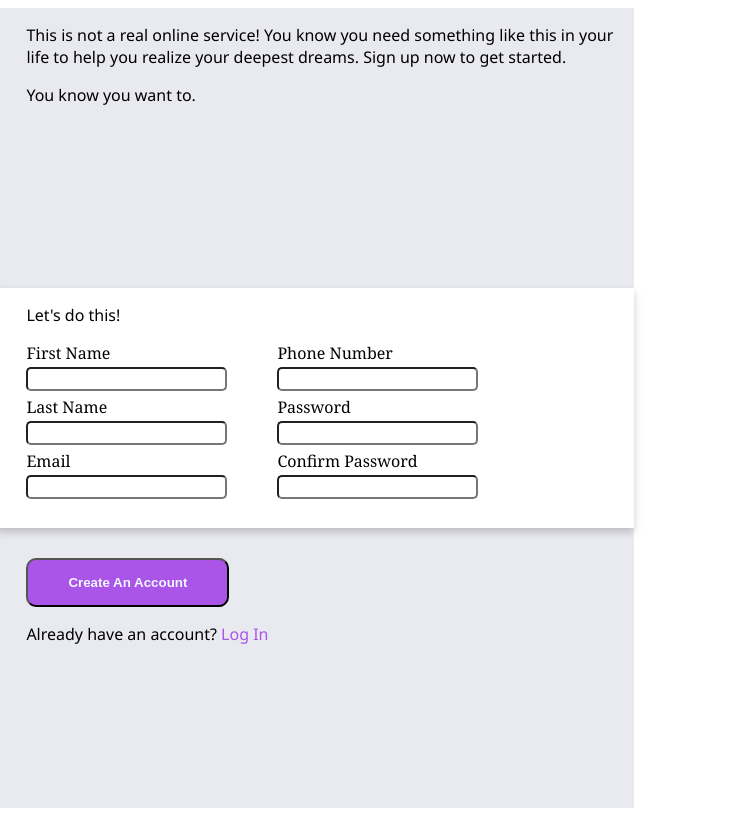
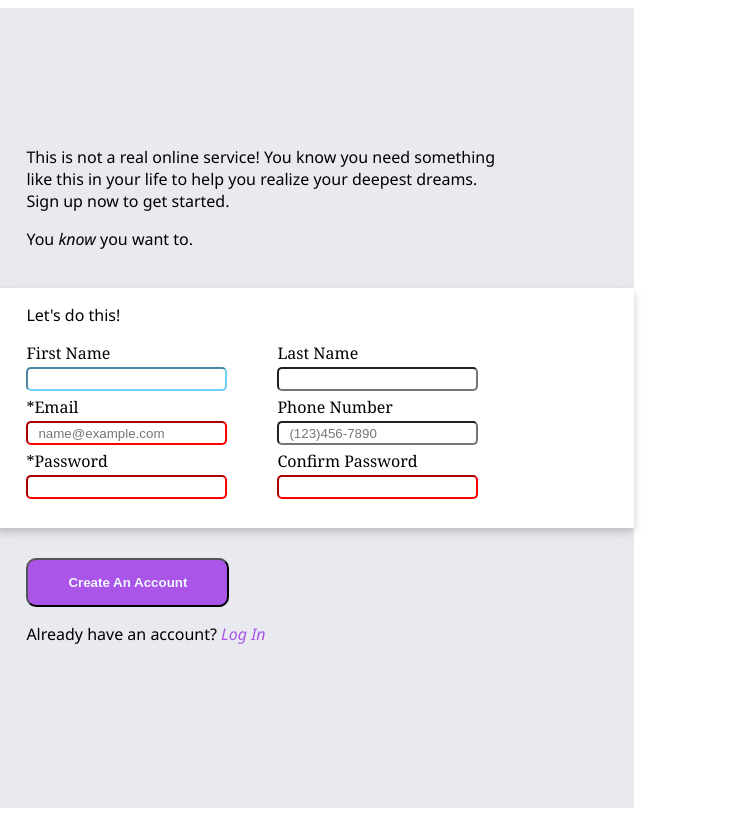
Before and after one commit to kdarius010/Sign-Up-Form, a plain HTML site: page index.html in a window 1280 px wide. Shown: the full height of the page, 540-1280 px from the left. Drawn offline with Linux system fonts and the light colour scheme.

Commit message:
Updated Sign Up Form

```diff
--- a/index.html
+++ b/index.html
@@ -12,47 +12,47 @@
         <img src="https://rb.gy/8m1doy">
     </div>
     <div id="main">
-        <div class="content top">
-            <p>
+        <div class="content">
+            <p class="top">
                 This is not a real online service! You know you need something
                 like this in your life to help you realize your deepest dreams.
                 Sign up now to get started.
             </p>
             <p>
-                You know you want to.
+                You <span>know</span> you want to.
             </p>
         </div>
         <div class="action">
             <p> Let's do this!</p>
             <p>
-                <form>
+                <form action="/here" method="post">
                     <div>
                         <label for="first_name">First Name</label>
-                        <input type="text">
+                        <input type="text" id="first_name" name="first_name" autofocus>
 
-                        <label for="last_name">Last Name</label>
-                        <input type="text">
+                        <label for="email">*Email</label>
+                        <input type="email" id="email" name="email" placeholder="name@example.com" required>
 
-                        <label for="email">Email</label>
-                        <input type="email">
+                        <label for="password">*Password</label>
+                        <input type="password" id="password" name="password" pattern="^(?=.*[A-Z])(?=.*\d).{7,}$" required>
                     </div>
                     <div>
+                        <label for="last_name">Last Name</label>
+                        <input type="text" id="last_name" name="last_name">
+
                         <label for="phone_number">Phone Number</label>
-                        <input type="number">
-
-                        <label for="password">Password</label>
-                        <input type="password">
+                        <input type="tel" id="phone_number" name="phone_number" placeholder="(123)456-7890">
 
                         <label for="confirm_password">Confirm Password</label>
-                        <input type="password">
+                        <input type="password" id="confirm_password" name="confirm_password" required>
                     </div>
                 </form>
             </p>
         </div>
         <div class="content">
-            <button>Create An Account</button>
+            <button type="submit">Create An Account</button>
             <p>
-                Already have an account? <span>Log In</span>
+                Already have an account? <span class="login">Log In</span>
             </p>
         </div>
 
--- a/styles.css
+++ b/styles.css
@@ -50,6 +50,7 @@ input {
     box-sizing: border-box;
     border-radius: 5px;
     height: 15px;
+    outline: none;
 }
 
 button {
@@ -61,9 +62,26 @@ button {
     font-weight: bolder;
 }
 
+.login {
+    color: rgb(170, 85, 231);;
+}
+
 span {
-    color: rgb(170, 85, 231);;
+    font-style: italic;
 }
  p {
     font-family:'Segoe UI', Tahoma, Geneva, Verdana, sans-serif
  }
+
+.top {
+    padding-top: 20%;
+    padding-right: 22%;
+}
+:focus {
+    border-color: rgb(111, 208, 244);
+    box-shadow: 1px -1px -10px;
+}
+
+:invalid {
+    border-color: red;
+}
```
